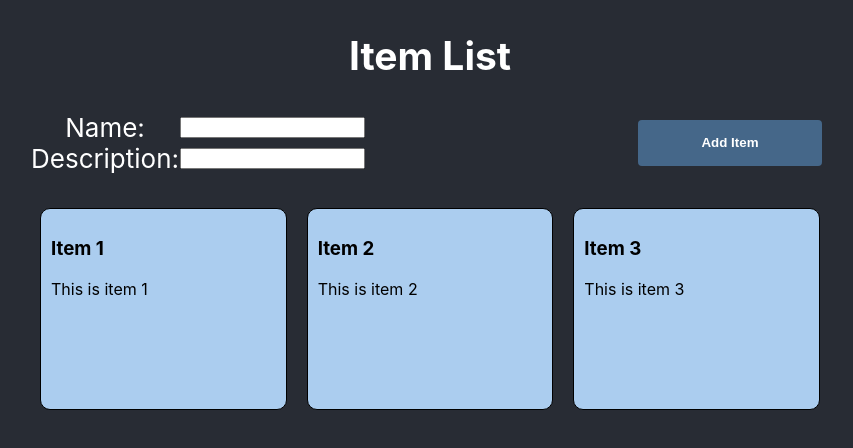
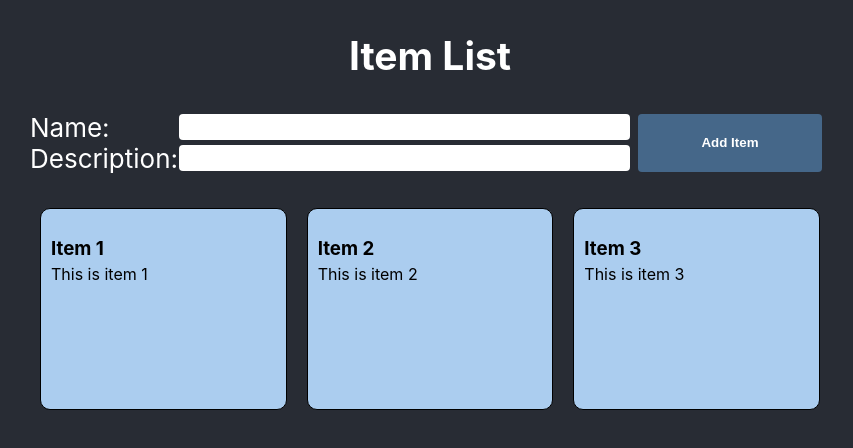
Before and after one commit to deltamann/my-react-sandbox-2024, a React (Create React App) app: page / in a window 1280 px wide. Shown: the top 448 px of the page, without its empty margins (210-1063 px from the left). Built offline with nearby package versions, Linux system fonts and the light colour scheme.

Commit message:
update css

```diff
--- a/src/components/ItemList/Item.css
+++ b/src/components/ItemList/Item.css
@@ -11,4 +11,27 @@
     margin: 10px;
     height: 180px;
     color: initial;
+    display: flex;
+    flex-direction: column;
 }
+
+.Item-Block h3 {
+    text-overflow: ellipsis;
+    white-space: nowrap;
+    overflow: hidden;
+    margin-bottom: 2px;
+}
+
+.Item-Block p {
+    display: block;
+    height: 88px;
+    text-overflow: ellipsis;
+    overflow: hidden;
+    margin-top: 2px;
+
+    /*  line-clamp to truncate lines and display ellipsis */
+    display: -webkit-box;
+    -webkit-line-clamp: 4;
+    -webkit-box-orient: vertical;
+
+}
--- a/src/components/ItemList/ItemForm.css
+++ b/src/components/ItemList/ItemForm.css
@@ -5,10 +5,18 @@
 
 .ItemForm-InputBlock {
     flex: 3;
+    text-align: left;
 }
 
 .ItemForm-InputBlock label {
-    width: 150px;
+    width: 200px;
+}
+
+.ItemForm-InputBlock input {
+    width: 100%;
+    border-radius: 4px;
+    border: none;
+    height: 24px;
 }
 
 .ItemForm-NameInput {
@@ -30,7 +38,7 @@
 
 .ItemForm-ButtonBlock button {
     flex: 1;
-    margin: 8px;
+    margin: 2px 8px;
     background: #456789;
     color: white;
     font-weight: 700;
```
